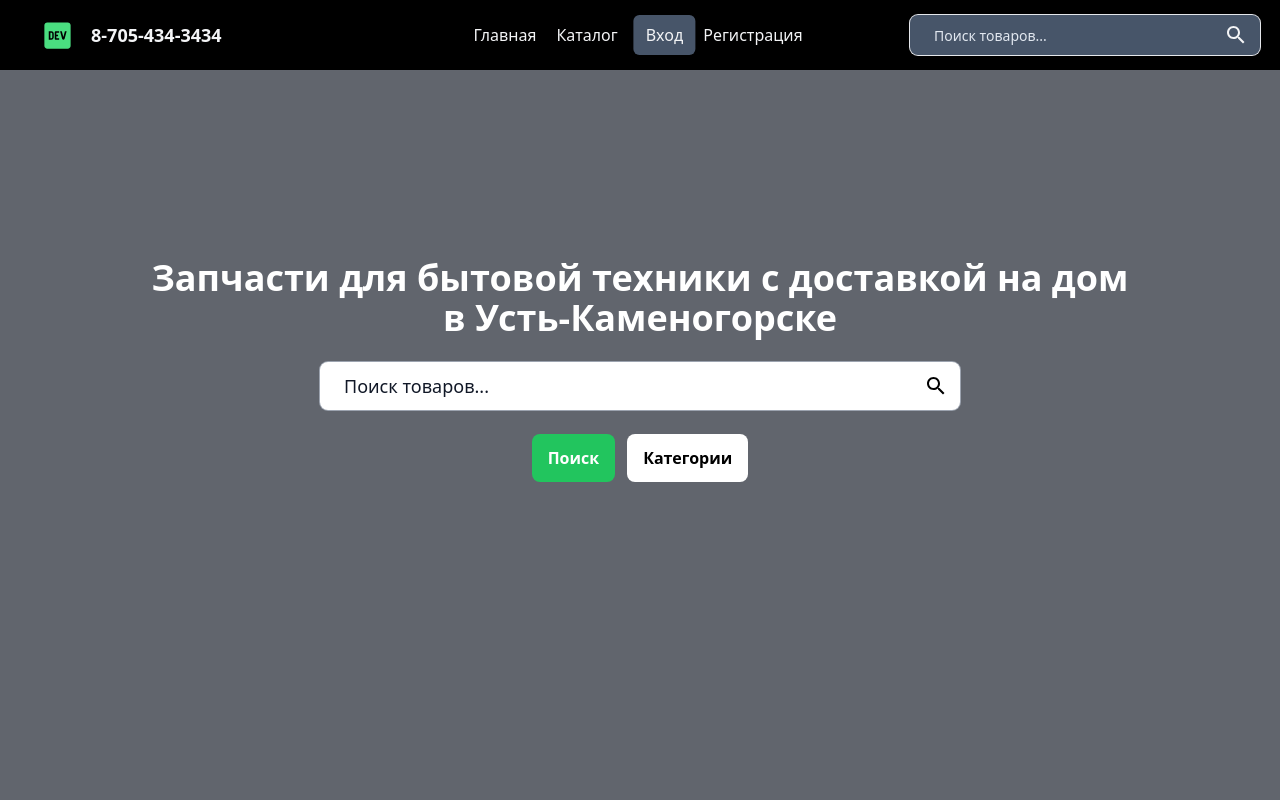
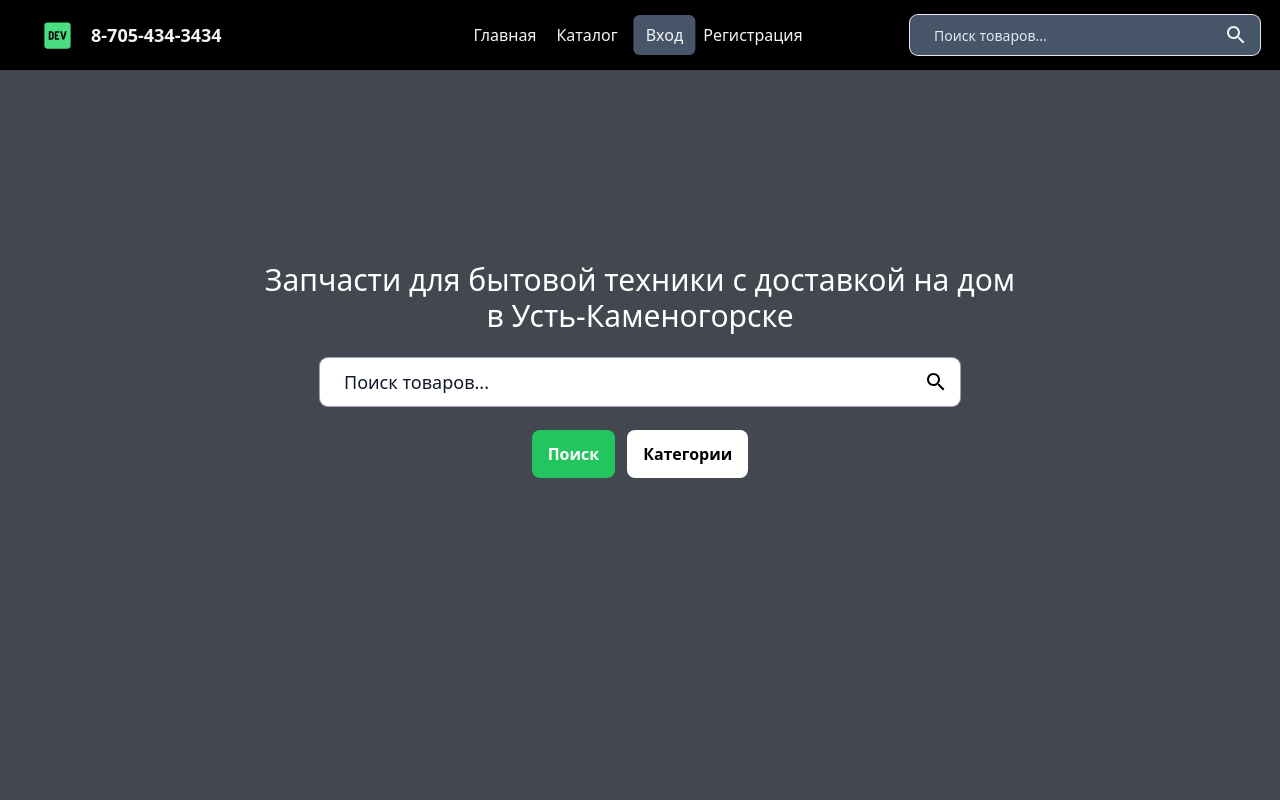
Before and after one commit to 1Aboka1/e-commerce-app, a React (Create React App) app in the folder client/: page / in a window 1280 px wide. Shown: the top 800 px of the page. Built offline with nearby package versions, Linux system fonts and the light colour scheme; what tailwindcss-text-fill-stroke would draw is missing.

Commit message:
backup before implementing search+filter display

```diff
--- a/client/src/components/WelcomeSection.jsx
+++ b/client/src/components/WelcomeSection.jsx
@@ -59,9 +59,9 @@ export class WelcomeSection extends Component {
 
     render() {
         return (
-            <div className={'h-screen bg-gray-400 bg-center bg-no-repeat bg-cover bg-blend-multiply'} style={{backgroundImage: `url("http://localhost:8000/static/6424672.jpg")`}}>
+            <div className={'h-screen bg-gray-500 bg-center bg-no-repeat bg-cover bg-blend-multiply'} style={{backgroundImage: `url("http://localhost:8000/static/6424672.jpg")`}}>
                 <div className='flex flex-col items-center gap-6 justify-center h-[75vh] '>
-                    <h1 className='text-4xl text-center font-extrabold text-white'>Запчасти для бытовой техники с доставкой на дом <br/>в Усть-Каменогорске</h1>
+                    <h1 className='text-3xl text-center font-medium text-white'>Запчасти для бытовой техники с доставкой на дом <br/>в Усть-Каменогорске</h1>
                     <form className='relative w-[80vh] h-12 bg-white rounded-lg justify-between outline-none p-2 pr-3 flex items-center ring-1 ring-gray-400 focus-within:ring-green-300 hover:scale-105 focus-within:scale-105 transition ease-in-out duration-200'>
                         <input onFocus={this.handleFocus} onBlur={this.handleBlur} onChange={this.handleChange} type='search' placeholder='Поиск товаров...' required
                             className='placeholder:text-gray-900 placeholder:text-lg pl-4 w-full focus:outline-none text-lg'
```
